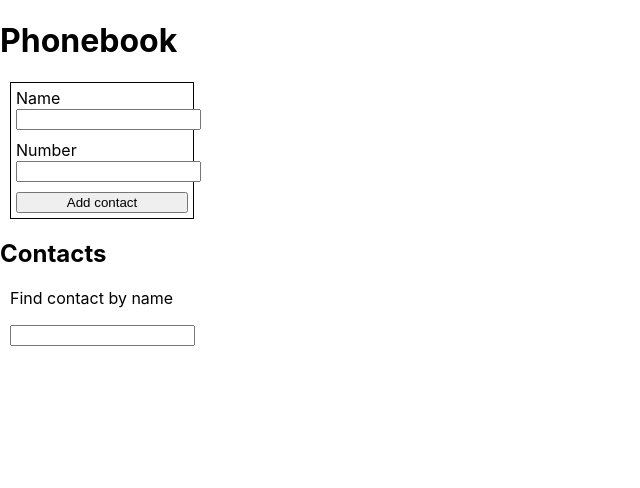
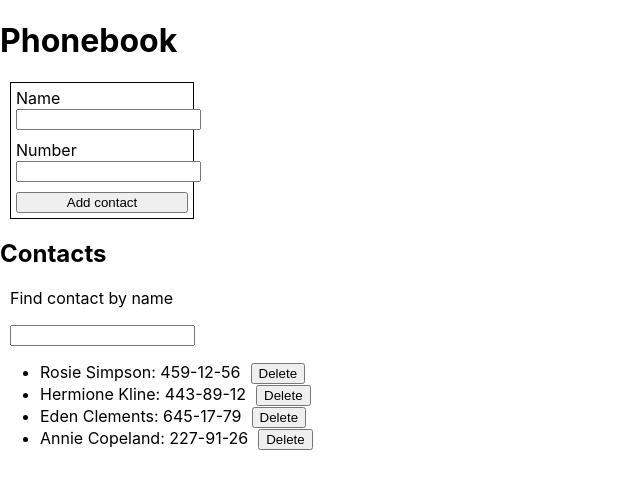
Before and after one commit to Evgeniy-x/goit-react-hw-04-phonebook, a React (Create React App) app: page / in a window 1280 px wide. Shown: the top 488 px of the page, without its empty margins (0-640 px from the left). Built offline with nearby package versions, Linux system fonts and the light colour scheme.

Commit message:
test-useState

```diff
--- a/src/components/App.jsx
+++ b/src/components/App.jsx
@@ -6,7 +6,12 @@
 import Filtre from './Phonebook/Filter.jsx';
 
 export function App() {
-  const [contacts, setContacts] = useState([]);
+  const [contacts, setContacts] = useState([
+    { id: 'id-1', name: 'Rosie Simpson', number: '459-12-56' },
+    { id: 'id-2', name: 'Hermione Kline', number: '443-89-12' },
+    { id: 'id-3', name: 'Eden Clements', number: '645-17-79' },
+    { id: 'id-4', name: 'Annie Copeland', number: '227-91-26' },
+  ]);
   const [filter, setFilter] = useState('');
 
   // [
@@ -14,7 +19,7 @@
   //   { id: 'id-2', name: 'Hermione Kline', number: '443-89-12' },
   //   { id: 'id-3', name: 'Eden Clements', number: '645-17-79' },
   //   { id: 'id-4', name: 'Annie Copeland', number: '227-91-26' },
-  // ];
+  // ]
 
   function addContact(name, number) {
     const contact = {
@@ -55,11 +60,6 @@
     localStorage.setItem('contacts', JSON.stringify(contacts));
   }, [contacts]);
 
-  // function componentDidUpdate(pevProps, prevState) {
-  //   if (this.state.contacts !== prevState.contacts) {
-  //     localStorage.setItem('contacts', JSON.stringify(this.state.contacts));
-  //   }
-  // }
   const visibleContacts = getVisibleContacts();
 
   return (
```
Also changed, not shown: src/components/Phonebook/ContactForm.jsx (+0 -8 lines).
